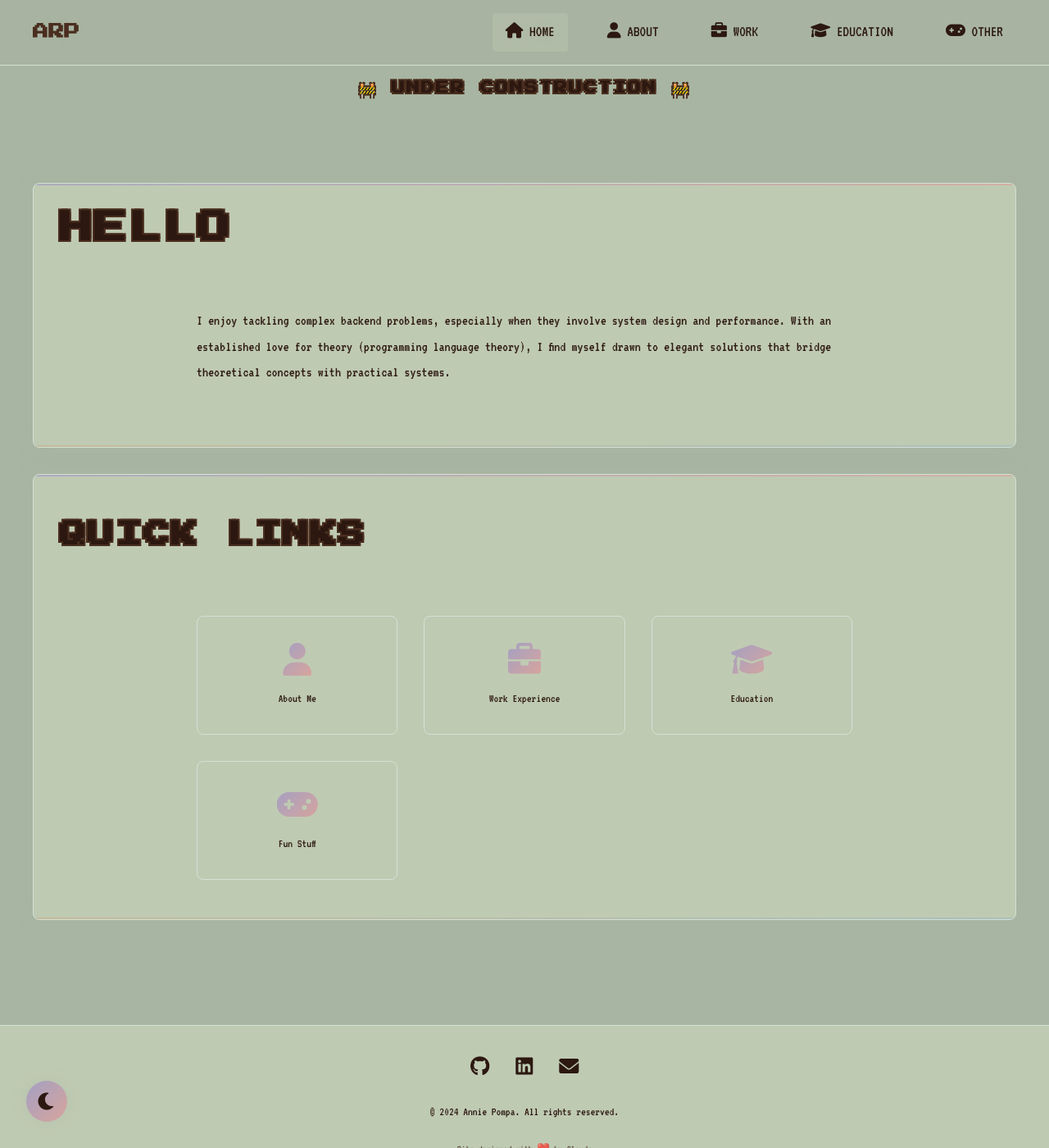
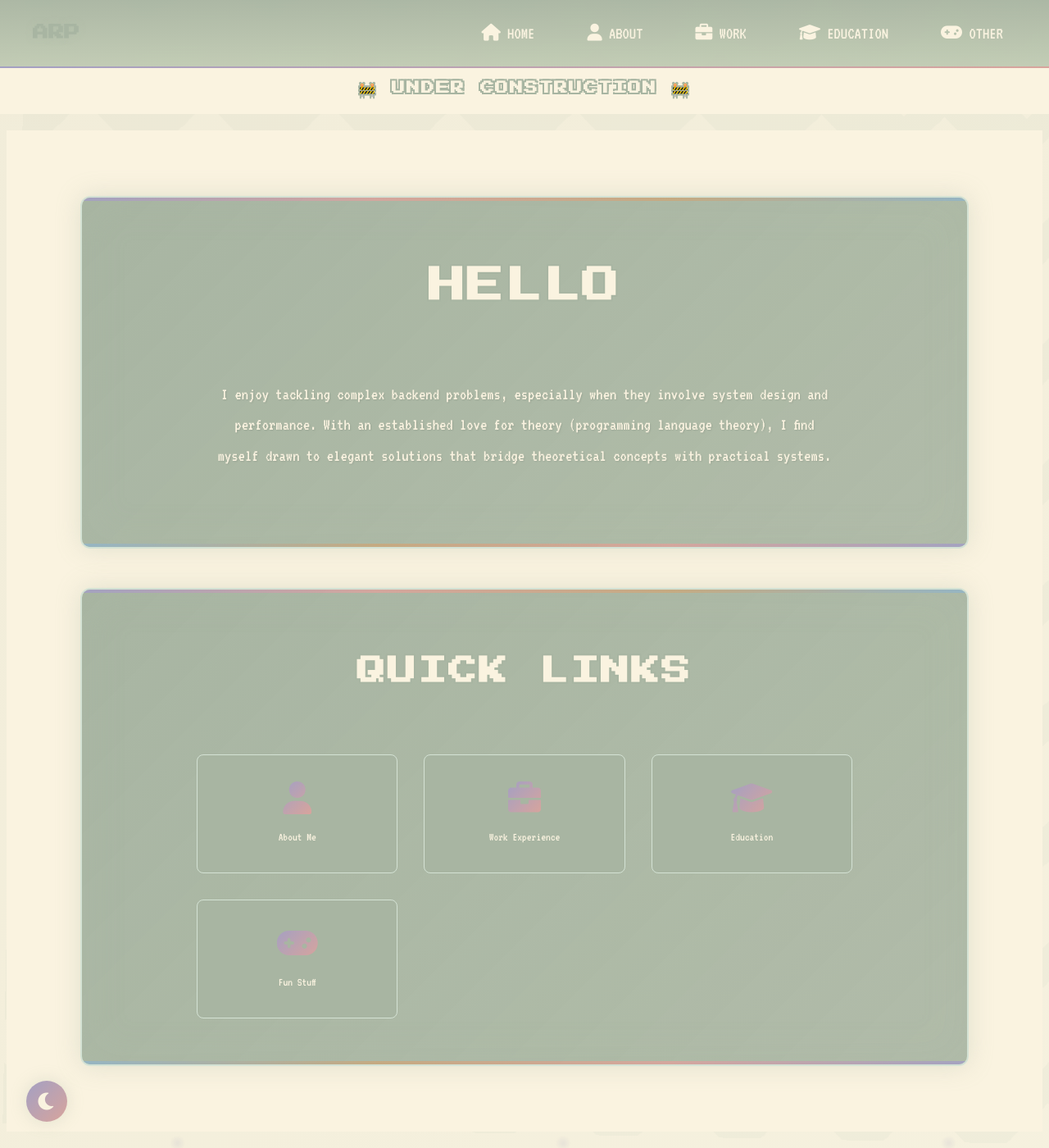
Before and after one commit to annrpom/annrpom.github.io, a Jekyll site: the page built from index.html, in a window 1280 px wide and 1400 px high. Shown: the whole window at 82% size. Built offline with Jekyll 4.4.1, drawn with Linux system fonts in a browser that asks for light colours.

Commit message:
im holding claude hostage

```diff
--- a/_layouts/default.html
+++ b/_layouts/default.html
@@ -9,6 +9,9 @@
     <script src="https://sdk.scdn.co/spotify-player.js"></script>
 </head>
 <body>
+    <!-- Background gradient overlay -->
+    <div class="gradient-overlay"></div>
+
     <nav class="main-nav">
         <div class="nav-container">
             <a href="./" class="nav-logo">ARP</a>
--- a/styles.css
+++ b/styles.css
@@ -10,13 +10,13 @@
     --gradient-3: linear-gradient(135deg, #D4E2D4, #FAF3E0);
     --accent-gradient-1: linear-gradient(135deg, #A3A0C3, #D8A49C);
     --accent-gradient-2: linear-gradient(135deg, #C8A97E, #93B5C6);
-    --bg-dark: #A8B5A2;  /* Muted Sage */
-    --bg-light: #BFCAB3;  /* Soft Sage */
-    --text-primary: #2C1810;  /* Deep Brown */
-    --text-secondary: #3D2317;  /* Rich Brown */
-    --accent-color: #4A2E1F;  /* Warm Brown */
-    --accent-hover: #5A3A27;  /* Darker Brown */
-    --border-color: #D4E2D4;  /* Light Sage */
+    --bg-dark: #FAF3E0;  /* Cream background */
+    --bg-light: #A8B5A2;  /* Sage Green */
+    --text-primary: #FAF3E0;  /* Cream text */
+    --text-secondary: #F5E9D7;  /* Light cream text */
+    --accent-color: #A8B5A2;  /* Sage Green */
+    --accent-hover: #BFCAB3;  /* Light Sage */
+    --border-color: #D4E2D4;  /* Lighter Sage */
     --shadow-color: rgba(168, 181, 162, 0.3);
     --accent-lavender: #A3A0C3;
     --accent-pink: #D8A49C;
@@ -33,11 +33,11 @@
     --accent-gradient-2: linear-gradient(135deg, #918C6F, #5F819D);
     --bg-dark: #1C1F1A;
     --bg-light: #2A2D25;
-    --text-primary: #FAF3E0;  /* Soft Cream */
-    --text-secondary: #F5E9D7;  /* Warm Beige */
-    --accent-color: #BFCAB3;  /* Soft Sage */
-    --accent-hover: #D4E2D4;  /* Light Sage */
-    --border-color: #879D84;
+    --text-primary: #FAF3E0;  /* Cream */
+    --text-secondary: #F5E9D7;  /* Light Cream */
+    --accent-color: #A8B5A2;  /* Sage Green */
+    --accent-hover: #BFCAB3;  /* Light Sage */
+    --border-color: #D4E2D4;  /* Lighter Sage */
     --shadow-color: rgba(28, 31, 26, 0.5);
     --accent-lavender: #6D7095;
     --accent-pink: #D17B88;
@@ -60,10 +60,15 @@
     top: 0;
     left: 0;
     right: 0;
-    background: rgba(168, 181, 162, 0.95);
-    backdrop-filter: blur(10px);
+    background: linear-gradient(
+        to bottom,
+        rgba(168, 181, 162, 0.95),
+        rgba(191, 202, 179, 0.95)
+    );
+    backdrop-filter: blur(15px);
     z-index: 1000;
-    border-bottom: 1px solid var(--border-color);
+    border-bottom: 2px solid;
+    border-image: linear-gradient(90deg, var(--accent-lavender), var(--accent-pink)) 1;
 }
 
 .nav-container {
@@ -93,19 +98,33 @@
 .nav-link {
     font-family: 'VT323', monospace;
     font-weight: 500;
-    font-size: 1.2em;
+    font-size: 1.3em;
     color: var(--text-primary);
     text-decoration: none;
     padding: 0.5rem 1rem;
     border-radius: 4px;
     transition: all 0.3s ease;
     text-transform: uppercase;
+    position: relative;
+    overflow: hidden;
 }
 
-.nav-link:hover, .nav-link.active {
-    color: var(--text-primary);
-    background: rgba(250, 243, 224, 0.1);
-    text-shadow: 0 0 10px var(--shadow-color);
+.nav-link::after {
+    content: '';
+    position: absolute;
+    bottom: 0;
+    left: 0;
+    width: 100%;
+    height: 2px;
+    background: linear-gradient(90deg, var(--accent-lavender), var(--accent-pink));
+    transform: scaleX(0);
+    transform-origin: right;
+    transition: transform 0.3s ease;
+}
+
+.nav-link:hover::after {
+    transform: scaleX(1);
+    transform-origin: left;
 }
 
 .nav-toggle {
@@ -143,36 +162,47 @@
 
 /* Headings */
 h1, h2, h3, h4, h5, h6 {
+    text-align: center;
     color: var(--text-primary);
     font-family: 'Press Start 2P', cursive;
     font-weight: 600;
     text-transform: uppercase;
-    letter-spacing: 2px;
-    text-shadow: 0 0 10px var(--shadow-color);
+    letter-spacing: 3px;
+    text-shadow:
+        0 0 10px var(--shadow-color),
+        2px 2px 4px rgba(0, 0, 0, 0.3);
+    margin: 2rem 0;
 }
 
 h1 {
-    font-size: 2.5em;
-    margin-bottom: 0.5em;
-    margin-top: -0.25em;
-    color: var(--accent-lavender);
-    text-shadow: 0 0 10px rgba(163, 160, 195, 0.5);
+    font-size: 2.8em;
+    margin-bottom: 1em;
+    color: #2C1810;  /* Dark brown for contrast */
+    text-shadow:
+        0 0 10px rgba(44, 24, 16, 0.5),
+        2px 2px 4px rgba(0, 0, 0, 0.3);
+    background: none;
+    -webkit-text-fill-color: initial;
 }
 
 h2 {
-    font-size: 2em;
-    margin: 1.5em 0 0.5em;
-    margin-top: 0.5em;
-    color: var(--accent-pink);
-    text-shadow: 0 0 10px rgba(216, 164, 156, 0.5);
+    font-size: 2.2em;
+    color: #3D2317;  /* Rich brown */
+    background: none;
+    -webkit-text-fill-color: initial;
+    text-shadow:
+        0 0 10px rgba(61, 35, 23, 0.5),
+        2px 2px 4px rgba(0, 0, 0, 0.3);
 }
 
 h3 {
-    font-size: 1.5em;
-    margin: 1em 0 0.5em;
-    margin-top: 0.5em;
-    color: var(--accent-gold);
-    text-shadow: 0 0 10px rgba(200, 169, 126, 0.5);
+    font-size: 1.8em;
+    color: #4A2E1F;  /* Deep brown */
+    background: none;
+    -webkit-text-fill-color: initial;
+    text-shadow:
+        0 0 10px rgba(74, 46, 31, 0.5),
+        2px 2px 4px rgba(0, 0, 0, 0.3);
 }
 
 /* Section titles */
@@ -183,13 +213,14 @@
 
 /* Paragraphs */
 p {
-    font-size: 1.1em;
+    font-size: 1.3em;
     color: var(--text-primary);
     line-height: 1.8;
-    margin: 1.5em 0;
+    margin: 1.8em auto;
     max-width: 800px;
-    margin-left: auto;
-    margin-right: auto;
+    text-align: center;
+    padding: 0 1.5rem;
+    text-shadow: 1px 1px 2px rgba(0, 0, 0, 0.1);
 }
 
 /* Center lists */
@@ -197,9 +228,16 @@
     text-align: center;
     list-style-position: inside;
     max-width: 800px;
-    margin: 1em auto;
-    font-size: 1.2em;
+    margin: 1.5em auto;
+    font-size: 1.3em;
     color: var(--text-primary);
+    padding: 0 2rem;
+}
+
+li {
+    margin: 1em 0;
+    line-height: 1.6;
+    text-shadow: 1px 1px 2px rgba(0, 0, 0, 0.1);
 }
 
 /* Center images */
@@ -253,15 +291,23 @@
 
 /* Section styles */
 .section {
-    margin: 2rem 0;
-    padding: 2rem;
-    background-color: var(--bg-light);
-    border: 1px solid var(--border-color);
-    border-radius: 8px;
-    box-shadow: 0 0 20px var(--shadow-color);
+    margin: 3rem auto;
+    padding: 2.5rem;
+    max-width: 1000px;
+    background: linear-gradient(
+        135deg,
+        var(--bg-light) 0%,
+        rgba(168, 181, 162, 0.9) 100%
+    );
+    border: 2px solid var(--border-color);
+    border-radius: 12px;
+    box-shadow:
+        0 0 30px var(--shadow-color),
+        inset 0 0 50px rgba(168, 181, 162, 0.3);
     position: relative;
     transition: all 0.8s cubic-bezier(0.4, 0, 0.2, 1);
     overflow: hidden;
+    backdrop-filter: blur(10px);
 }
 
 .section::before {
@@ -270,9 +316,14 @@
     top: 0;
     left: 0;
     right: 0;
-    height: 2px;
-    background: var(--accent-gradient-1);
-    opacity: 0.7;
+    height: 4px;
+    background: linear-gradient(90deg,
+        var(--accent-lavender),
+        var(--accent-pink),
+        var(--accent-gold),
+        var(--accent-blue)
+    );
+    opacity: 0.9;
 }
 
 .section::after {
@@ -281,27 +332,60 @@
     bottom: 0;
     left: 0;
     right: 0;
-    height: 2px;
-    background: var(--accent-gradient-2);
-    opacity: 0.5;
+    height: 4px;
+    background: linear-gradient(90deg,
+        var(--accent-blue),
+        var(--accent-gold),
+        var(--accent-pink),
+        var(--accent-lavender)
+    );
+    opacity: 0.9;
 }
 
 .section:hover {
-    transform: translateY(-3px);
-    box-shadow: 0 0 30px var(--shadow-color);
+    transform: translateY(-5px);
+    box-shadow:
+        0 10px 30px var(--shadow-color),
+        inset 0 0 50px rgba(168, 181, 162, 0.3);
+    border-image: linear-gradient(45deg, var(--accent-lavender), var(--accent-pink)) 1;
 }
 
 /* Work and Education items */
 .work-item, .education-item {
-    margin: 2rem 0;
-    padding: 1.5rem;
-    background: linear-gradient(135deg,
-        rgba(163, 160, 195, 0.05),
-        rgba(216, 164, 156, 0.05)
+    margin: 2.5rem auto;
+    padding: 2rem;
+    max-width: 900px;
+    background: linear-gradient(
+        135deg,
+        rgba(163, 160, 195, 0.1),
+        rgba(216, 164, 156, 0.1)
     );
-    border: 1px solid var(--accent-lavender);
-    border-radius: 6px;
-    box-shadow: 0 0 25px var(--shadow-color);
+    border: 2px solid;
+    border-image: linear-gradient(45deg, var(--accent-lavender), var(--accent-pink)) 1;
+    border-radius: 10px;
+    box-shadow:
+        0 0 25px var(--shadow-color),
+        inset 0 0 20px rgba(163, 160, 195, 0.1);
+    transition: all 0.5s ease;
+    position: relative;
+    overflow: hidden;
+}
+
+.work-item:hover, .education-item:hover {
+    transform: translateY(-5px) scale(1.02);
+    box-shadow:
+        0 10px 30px var(--shadow-color),
+        inset 0 0 30px rgba(163, 160, 195, 0.2);
+}
+
+.work-item::before, .education-item::before {
+    content: '';
+    position: absolute;
+    top: 0;
+    left: 0;
+    right: 0;
+    height: 2px;
+    background: linear-gradient(90deg, var(--accent-lavender), var(--accent-pink));
 }
 
 /* Company and Institution names */
@@ -936,3 +1020,106 @@
     margin: 0 auto;
     padding: 1rem;
 }
+
+/* Background Patterns and Animations */
+body::before {
+    content: '';
+    position: fixed;
+    top: 0;
+    left: 0;
+    width: 100%;
+    height: 100%;
+    pointer-events: none;
+    background:
+        linear-gradient(45deg, var(--accent-color) 25%, transparent 25%) -50px 0,
+        linear-gradient(-45deg, var(--accent-color) 25%, transparent 25%) -50px 0,
+        linear-gradient(45deg, transparent 75%, var(--accent-color) 75%),
+        linear-gradient(-45deg, transparent 75%, var(--accent-color) 75%);
+    background-size: 150px 150px;
+    opacity: 0.07;
+    z-index: -1;
+    animation: patternShift 40s linear infinite;
+}
+
+/* Floating circles */
+body::after {
+    content: '';
+    position: fixed;
+    top: 0;
+    left: 0;
+    width: 100%;
+    height: 100%;
+    pointer-events: none;
+    background:
+        radial-gradient(circle at 10% 20%, var(--accent-lavender) 1px, transparent 12px),
+        radial-gradient(circle at 85% 75%, var(--accent-pink) 1px, transparent 15px),
+        radial-gradient(circle at 45% 55%, var(--accent-gold) 1px, transparent 10px),
+        radial-gradient(circle at 20% 90%, var(--accent-blue) 1px, transparent 14px),
+        radial-gradient(circle at 70% 30%, var(--accent-lavender) 1px, transparent 8px),
+        radial-gradient(circle at 30% 60%, var(--accent-pink) 1px, transparent 11px);
+    background-size: 400px 400px;
+    opacity: 0.1;
+    z-index: -1;
+    animation: floatingCircles 15s ease-in-out infinite;
+}
+
+/* Gradient overlay with animation */
+.gradient-overlay {
+    position: fixed;
+    top: 0;
+    left: 0;
+    width: 100%;
+    height: 100%;
+    background: linear-gradient(
+        135deg,
+        rgba(168, 181, 162, 0.1) 0%,
+        rgba(191, 202, 179, 0.1) 50%,
+        rgba(212, 226, 212, 0.1) 100%
+    );
+    pointer-events: none;
+    z-index: -2;
+    animation: gradientShift 20s ease infinite;
+}
+
+@keyframes patternShift {
+    0% {
+        transform: translateX(0) translateY(0) rotate(0deg);
+    }
+    25% {
+        transform: translateX(30px) translateY(-30px) rotate(2deg);
+    }
+    50% {
+        transform: translateX(0) translateY(0) rotate(0deg);
+    }
+    75% {
+        transform: translateX(-30px) translateY(30px) rotate(-2deg);
+    }
+    100% {
+        transform: translateX(0) translateY(0) rotate(0deg);
+    }
+}
+
+@keyframes floatingCircles {
+    0%, 100% {
+        transform: translateY(0) scale(1);
+        opacity: 0.1;
+    }
+    50% {
+        transform: translateY(-40px) scale(1.2);
+        opacity: 0.15;
+    }
+}
+
+@keyframes gradientShift {
+    0%, 100% {
+        background-position: 0% 0%;
+    }
+    50% {
+        background-position: 100% 100%;
+    }
+}
+
+/* Remove cat follower styles */
+.cat-follower, .cat-body, .cat-head, .cat-ear-left, .cat-ear-right, .cat-tail, .cat-eye-left, .cat-eye-right {
+    display: none;
+}
```
